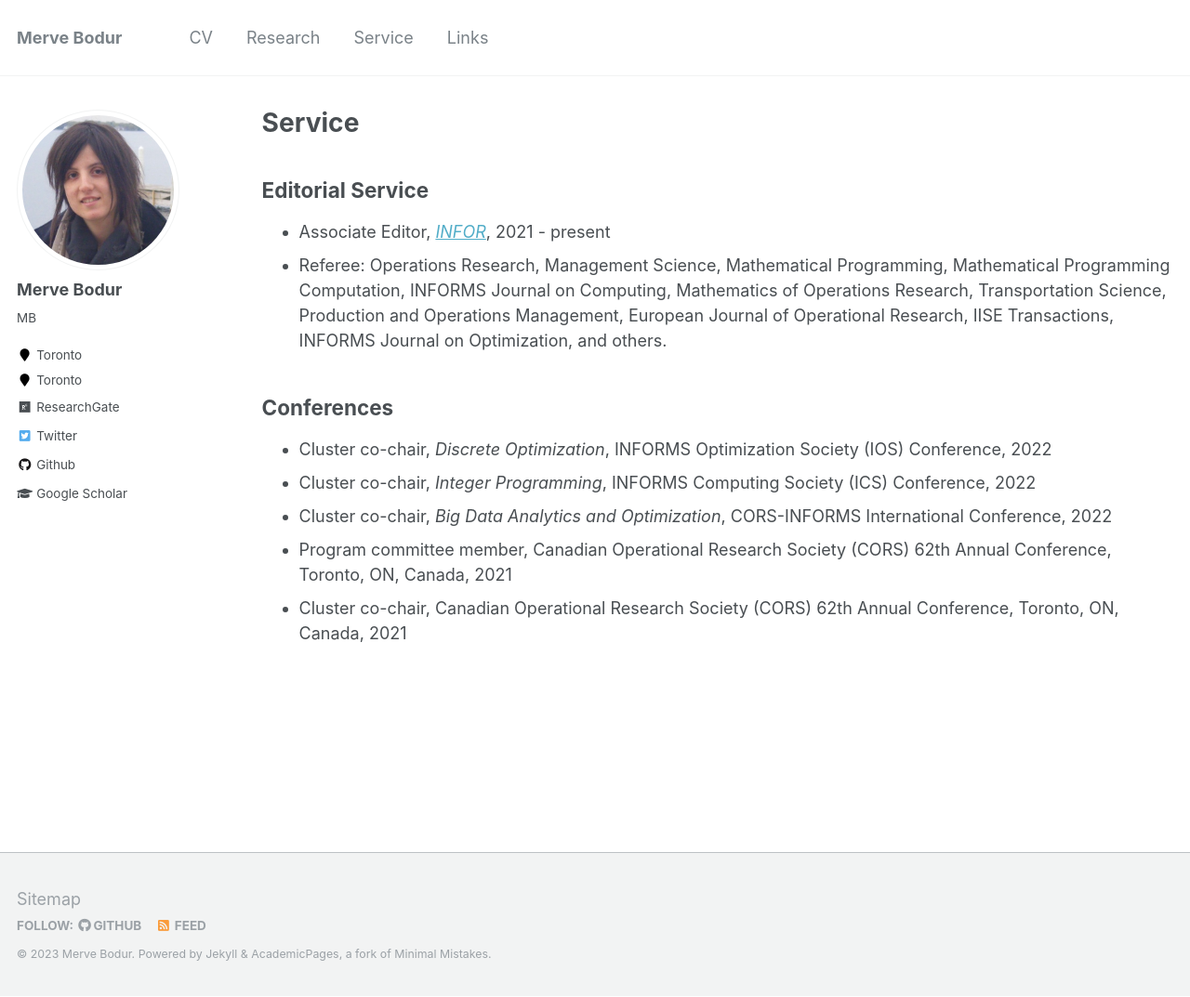
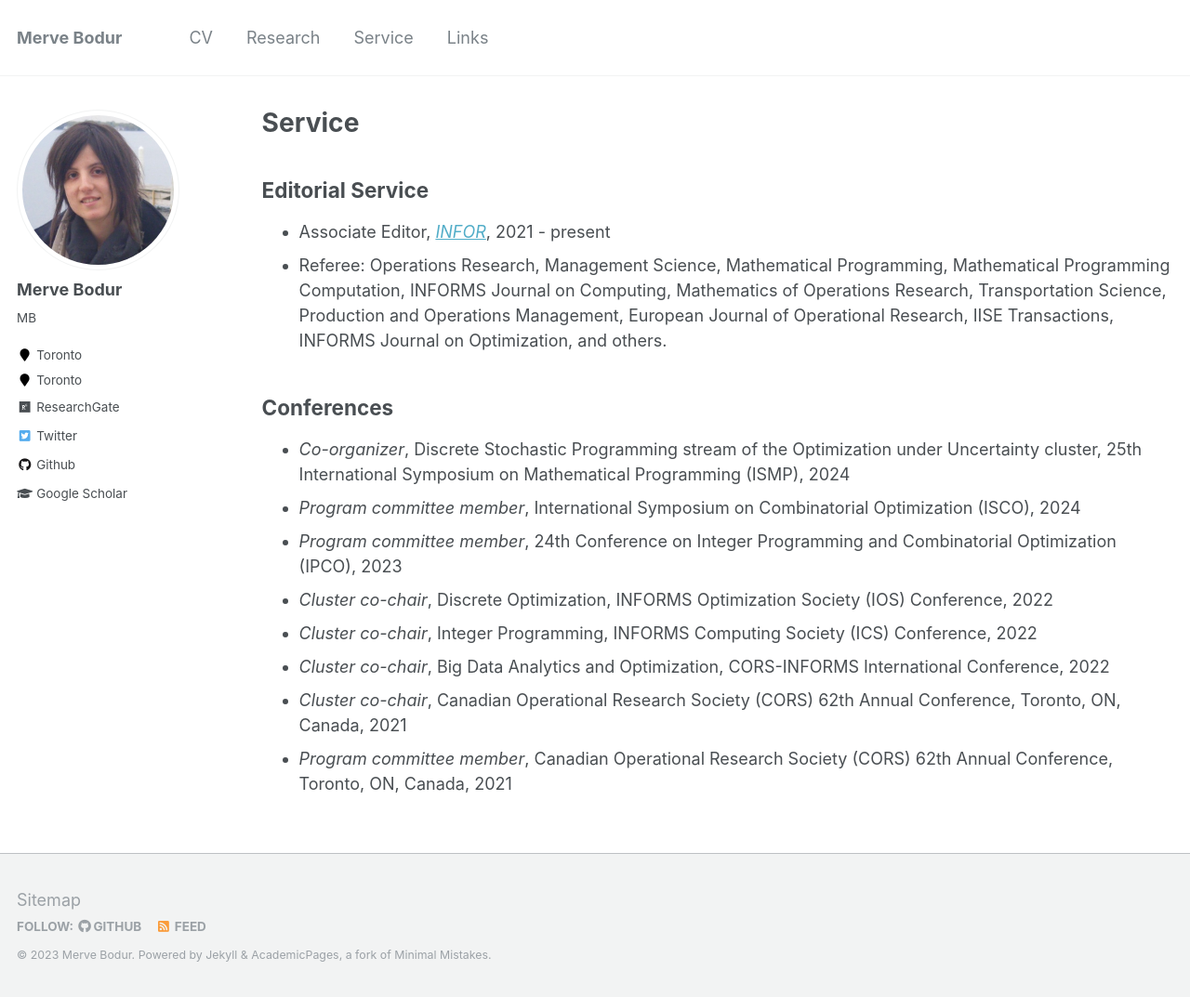
Before and after one commit to mervebodur/mervebodur.github.io, a Jekyll site: the page built from _pages/service.md, in a window 1280 px wide and 1073 px high. Shown: the whole window at 93% size. Built offline with Jekyll 4.4.1, drawn with Linux system fonts in a browser that asks for light colours.

Commit message:
Update service.md

```diff
--- a/_pages/service.md
+++ b/_pages/service.md
@@ -12,8 +12,11 @@ author_profile: true
 - Referee: Operations Research, Management Science, Mathematical Programming, Mathematical Programming Computation, INFORMS Journal on Computing, Mathematics of Operations Research, Transportation Science, Production and Operations Management, European Journal of Operational Research, IISE Transactions, INFORMS Journal on Optimization, and others.
 
 ## Conferences
-- Cluster co-chair, *Discrete Optimization*, INFORMS Optimization Society (IOS) Conference, 2022
-- Cluster co-chair, *Integer Programming*, INFORMS Computing Society (ICS) Conference, 2022
-- Cluster co-chair, *Big Data Analytics and Optimization*, CORS-INFORMS International Conference, 2022
-- Program committee member, Canadian Operational Research Society (CORS) 62th Annual Conference, Toronto, ON, Canada, 2021
-- Cluster co-chair, Canadian Operational Research Society (CORS) 62th Annual Conference, Toronto, ON, Canada, 2021
+- *Co-organizer*, Discrete Stochastic Programming stream of the Optimization under Uncertainty cluster, 25th International Symposium on Mathematical Programming (ISMP), 2024
+- *Program committee member*, International Symposium on Combinatorial Optimization (ISCO), 2024
+- *Program committee member*, 24th Conference on Integer Programming and Combinatorial Optimization (IPCO), 2023
+- *Cluster co-chair*, Discrete Optimization, INFORMS Optimization Society (IOS) Conference, 2022
+- *Cluster co-chair*, Integer Programming, INFORMS Computing Society (ICS) Conference, 2022
+- *Cluster co-chair*, Big Data Analytics and Optimization, CORS-INFORMS International Conference, 2022
+- *Cluster co-chair*, Canadian Operational Research Society (CORS) 62th Annual Conference, Toronto, ON, Canada, 2021
+- *Program committee member*, Canadian Operational Research Society (CORS) 62th Annual Conference, Toronto, ON, Canada, 2021
```
